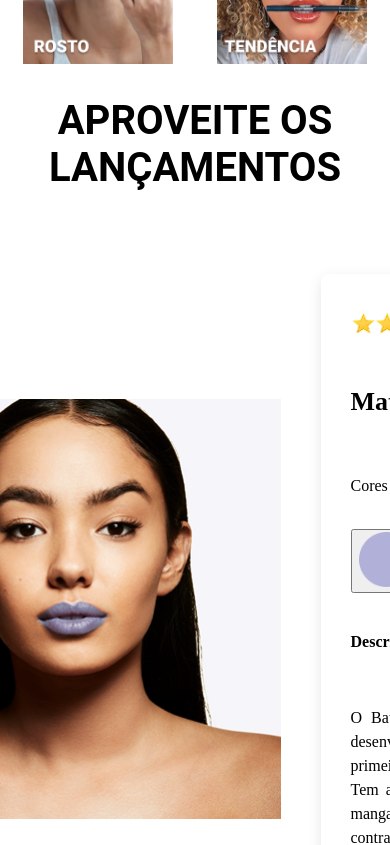
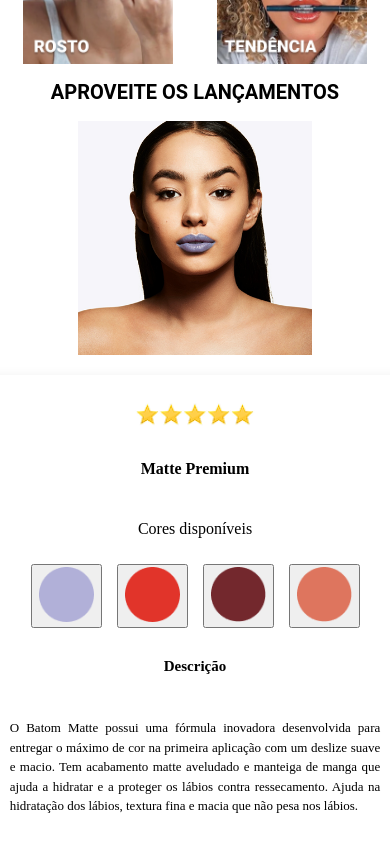
Before and after one commit to demfnanda/passoia, a React (Vite) app: page / in a window 390 px wide. Shown: the part 880-1725 px from the top of the page. Built offline with nearby package versions, Linux system fonts and the light colour scheme.

Commit message:
🎯 fix: melhora comportamento responsivo das imagens e alinhamento no layout

```diff
--- a/src/components/Dicas/dicas.scss
+++ b/src/components/Dicas/dicas.scss
@@ -33,3 +33,19 @@
         }
     }
 }
+
+@media (max-width: 768px) {
+    #looks {
+
+        h2 {
+            font-size: 20px;
+        }
+
+        .cards-dicas {
+            gap: 15px;
+            img {
+                max-width: 150px;
+            }
+        }
+    }
+}
--- a/src/components/Lancamentos/lancamentos.scss
+++ b/src/components/Lancamentos/lancamentos.scss
@@ -65,3 +65,58 @@ h2 {
     font-size: 16px;
     line-height: 1.5;
 }
+
+/* --- MOBILE --- */
+
+@media (max-width: 768px) {
+
+    #lancamentos {
+        h2 {
+            font-size: 20px;
+        }
+
+        .box-cores {
+            height: auto;
+            padding-bottom: 0;
+            flex-direction: column;
+            align-items: center;
+            justify-content: flex-start;
+            padding: 0 20px;
+            gap: 20px;
+        }
+
+        .img-cor {
+            width: 60vw;
+            height: auto;
+        }
+
+        .img-lateral {
+            display: none;
+        }
+
+        .card-lancamentos {
+            width: 95vw;
+            align-items: center;
+            height: auto;
+            gap: 10px;
+            padding: 20px 30px;
+
+            .descricao-lancamento {
+                font-size: 13px;
+                width: auto;
+            }
+
+            h3 {
+                font-size: 16px;
+                font-weight: 600;
+            }
+
+            h4 {
+                font-size: 15px;
+                font-weight: 600;
+            }
+
+
+        }
+    }
+}
--- a/src/components/Novidades/novidades.scss
+++ b/src/components/Novidades/novidades.scss
@@ -18,3 +18,14 @@
     border-radius: 8px;
   }
 }
+
+@media (max-width: 768px) {
+
+    #novidades {
+        gap: 10px;
+    }
+
+    h2 {
+        font-size: 20px;
+    }
+}
```
